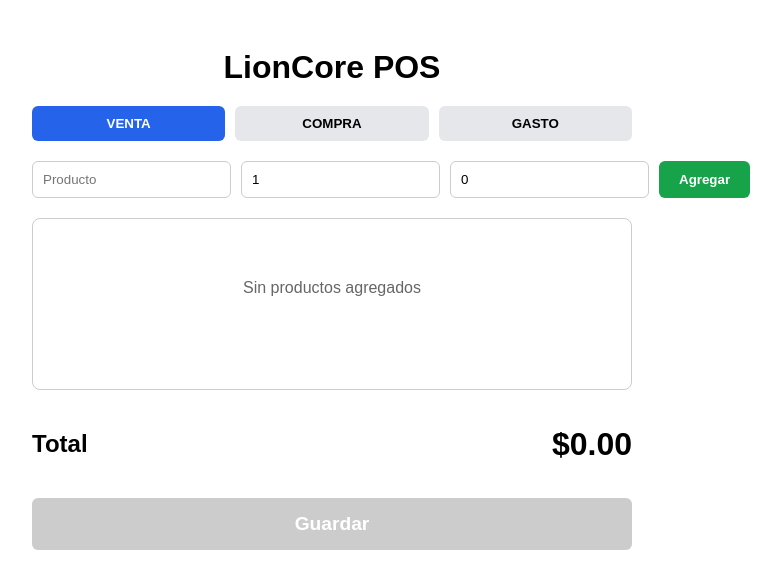
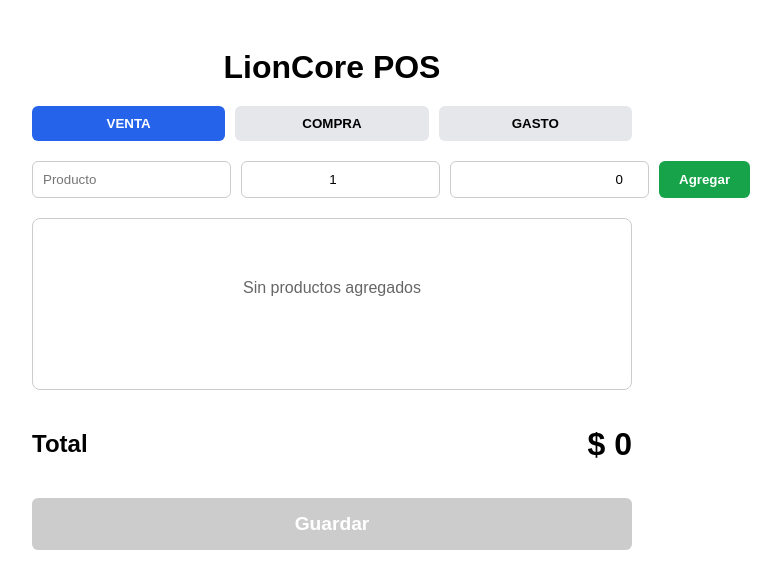
Before and after one commit to maxtortecnoreparaciones/LionCore, a React (Vite) app: page / in a window 1280 px wide. Shown: the top 588 px of the page, without its empty margins (308-1089 px from the left). Built offline with nearby package versions, Linux system fonts and the light colour scheme.

Commit message:
feat: Formato COP para precios colombianos
- Usar Intl.NumberFormat con locale es-CO
- Precios en pesos COP sin decimales
- Alinear cantidad y precio

```diff
--- a/src/App.tsx
+++ b/src/App.tsx
@@ -7,6 +7,15 @@ interface Item {
   producto: string
   cantidad: number
   precio: number
+}
+
+const formatCOP = (value: number): string => {
+  return new Intl.NumberFormat('es-CO', {
+    style: 'currency',
+    currency: 'COP',
+    minimumFractionDigits: 0,
+    maximumFractionDigits: 0,
+  }).format(value)
 }
 
 function App() {
@@ -88,16 +97,16 @@ function App() {
           value={cantidad}
           onChange={(e) => setCantidad(Number(e.target.value))}
           min={1}
-          style={{ flex: 1, padding: '10px', borderRadius: '6px', border: '1px solid #ccc' }}
+          style={{ flex: 1, padding: '10px', borderRadius: '6px', border: '1px solid #ccc', textAlign: 'center' }}
         />
         <input
           type="number"
-          placeholder="Precio"
+          placeholder="Precio (COP)"
           value={precio}
           onChange={(e) => setPrecio(Number(e.target.value))}
           min={0}
-          step={0.01}
-          style={{ flex: 1, padding: '10px', borderRadius: '6px', border: '1px solid #ccc' }}
+          step={100}
+          style={{ flex: 1, padding: '10px', borderRadius: '6px', border: '1px solid #ccc', textAlign: 'right' }}
         />
         <button
           onClick={handleAgregar}
@@ -131,7 +140,7 @@ function App() {
             >
               <span>{item.producto}</span>
               <span>x{item.cantidad}</span>
-              <span>${(item.cantidad * item.precio).toFixed(2)}</span>
+              <span>{formatCOP(item.cantidad * item.precio)}</span>
             </div>
           ))
         )}
@@ -139,7 +148,7 @@ function App() {
 
       <div style={{ display: 'flex', justifyContent: 'space-between', alignItems: 'center', marginBottom: '20px' }}>
         <h2>Total</h2>
-        <h2 style={{ fontSize: '2em', margin: 0 }}>${total.toFixed(2)}</h2>
+        <h2 style={{ fontSize: '2em', margin: 0 }}>{formatCOP(total)}</h2>
       </div>
 
       <button
```
Also changed, not shown: 1 other file (tests, documents, lock files or other folders).
